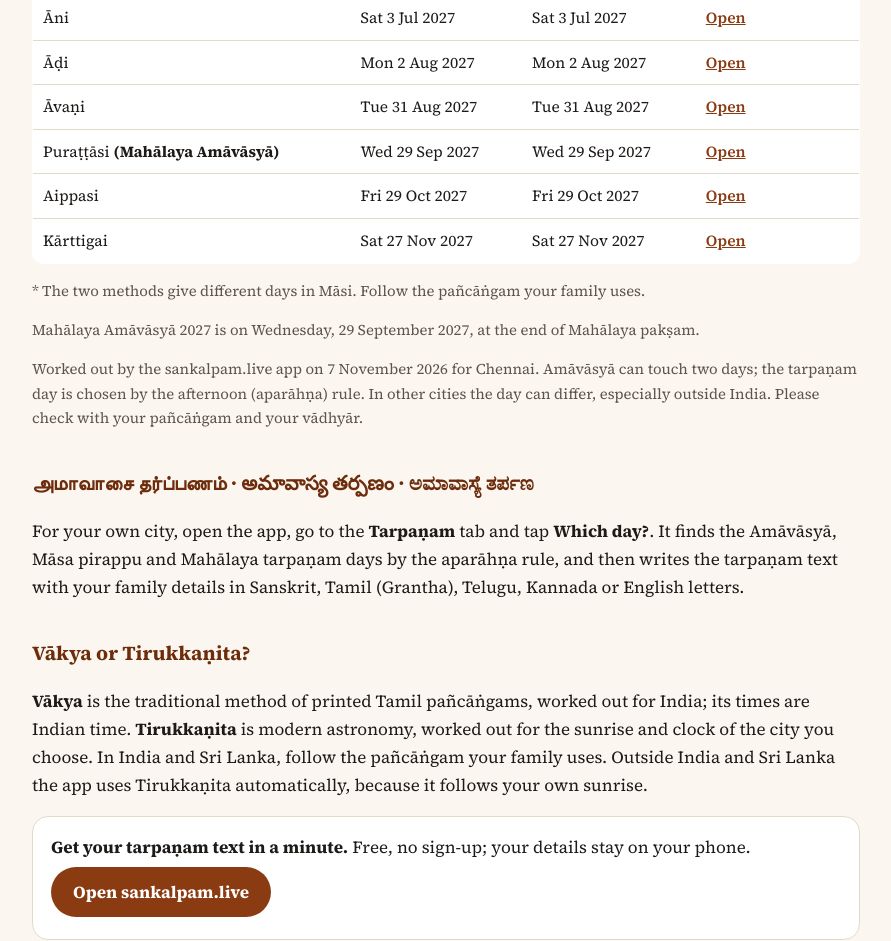
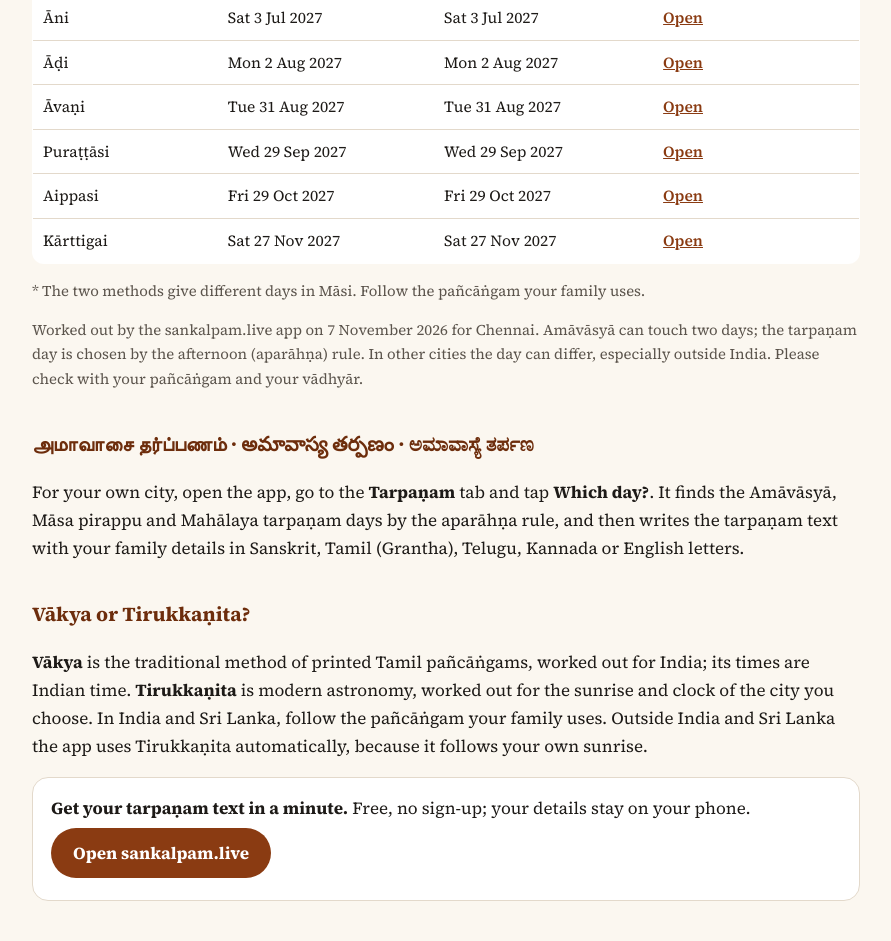
Before and after one commit to AKBKGK/sankalpam-generator, a plain HTML site: page amavasya-tarpanam-dates/index.html in a window 1280 px wide. Shown: the part 820-1761 px from the top of the page, without its empty margins (194-1085 px from the left). Drawn offline with Linux system fonts and the light colour scheme.

Commit message:
Remove the Mahālaya Amāvāsyā label from the dates page (#9)
Claude-Session: https://claude.ai/code/session_01FCWFDFL17acVds98d5CXKj

Co-authored-by: Claude <noreply@anthropic.com>

```diff
--- a/amavasya-tarpanam-dates/index.html
+++ b/amavasya-tarpanam-dates/index.html
@@ -74,13 +74,12 @@ The table lists every Amāvāsyā tarpaṇam day for the next twelve months, by
 <tr><td>Āni</td><td>Sat 3 Jul 2027</td><td>Sat 3 Jul 2027</td><td><a href="https://sankalpam.live/?date=2027-07-03&amp;tp=amavasya&amp;utm_source=site&amp;utm_medium=guide&amp;utm_campaign=amavasya_dates">Open</a></td></tr>
 <tr><td>Āḍi</td><td>Mon 2 Aug 2027</td><td>Mon 2 Aug 2027</td><td><a href="https://sankalpam.live/?date=2027-08-02&amp;tp=amavasya&amp;utm_source=site&amp;utm_medium=guide&amp;utm_campaign=amavasya_dates">Open</a></td></tr>
 <tr><td>Āvaṇi</td><td>Tue 31 Aug 2027</td><td>Tue 31 Aug 2027</td><td><a href="https://sankalpam.live/?date=2027-08-31&amp;tp=amavasya&amp;utm_source=site&amp;utm_medium=guide&amp;utm_campaign=amavasya_dates">Open</a></td></tr>
-<tr><td>Puraṭṭāsi <b>(Mahālaya Amāvāsyā)</b></td><td>Wed 29 Sep 2027</td><td>Wed 29 Sep 2027</td><td><a href="https://sankalpam.live/?date=2027-09-29&amp;tp=amavasya&amp;utm_source=site&amp;utm_medium=guide&amp;utm_campaign=amavasya_dates">Open</a></td></tr>
+<tr><td>Puraṭṭāsi</td><td>Wed 29 Sep 2027</td><td>Wed 29 Sep 2027</td><td><a href="https://sankalpam.live/?date=2027-09-29&amp;tp=amavasya&amp;utm_source=site&amp;utm_medium=guide&amp;utm_campaign=amavasya_dates">Open</a></td></tr>
 <tr><td>Aippasi</td><td>Fri 29 Oct 2027</td><td>Fri 29 Oct 2027</td><td><a href="https://sankalpam.live/?date=2027-10-29&amp;tp=amavasya&amp;utm_source=site&amp;utm_medium=guide&amp;utm_campaign=amavasya_dates">Open</a></td></tr>
 <tr><td>Kārttigai</td><td>Sat 27 Nov 2027</td><td>Sat 27 Nov 2027</td><td><a href="https://sankalpam.live/?date=2027-11-27&amp;tp=amavasya&amp;utm_source=site&amp;utm_medium=guide&amp;utm_campaign=amavasya_dates">Open</a></td></tr>
 </tbody>
 </table>
 <p class="note">* The two methods give different days in Māsi. Follow the pañcāṅgam your family uses.</p>
-<p class="note">Mahālaya Amāvāsyā 2027 is on Wednesday, 29 September 2027, at the end of Mahālaya pakṣam.</p>
 <p class="note">Worked out by the sankalpam.live app on 7 November 2026 for Chennai. Amāvāsyā can touch two days; the tarpaṇam day is chosen by the
 afternoon (aparāhṇa) rule. In other cities the day can differ, especially outside India. Please check with your pañcāṅgam and your vādhyār.</p>
 
```
